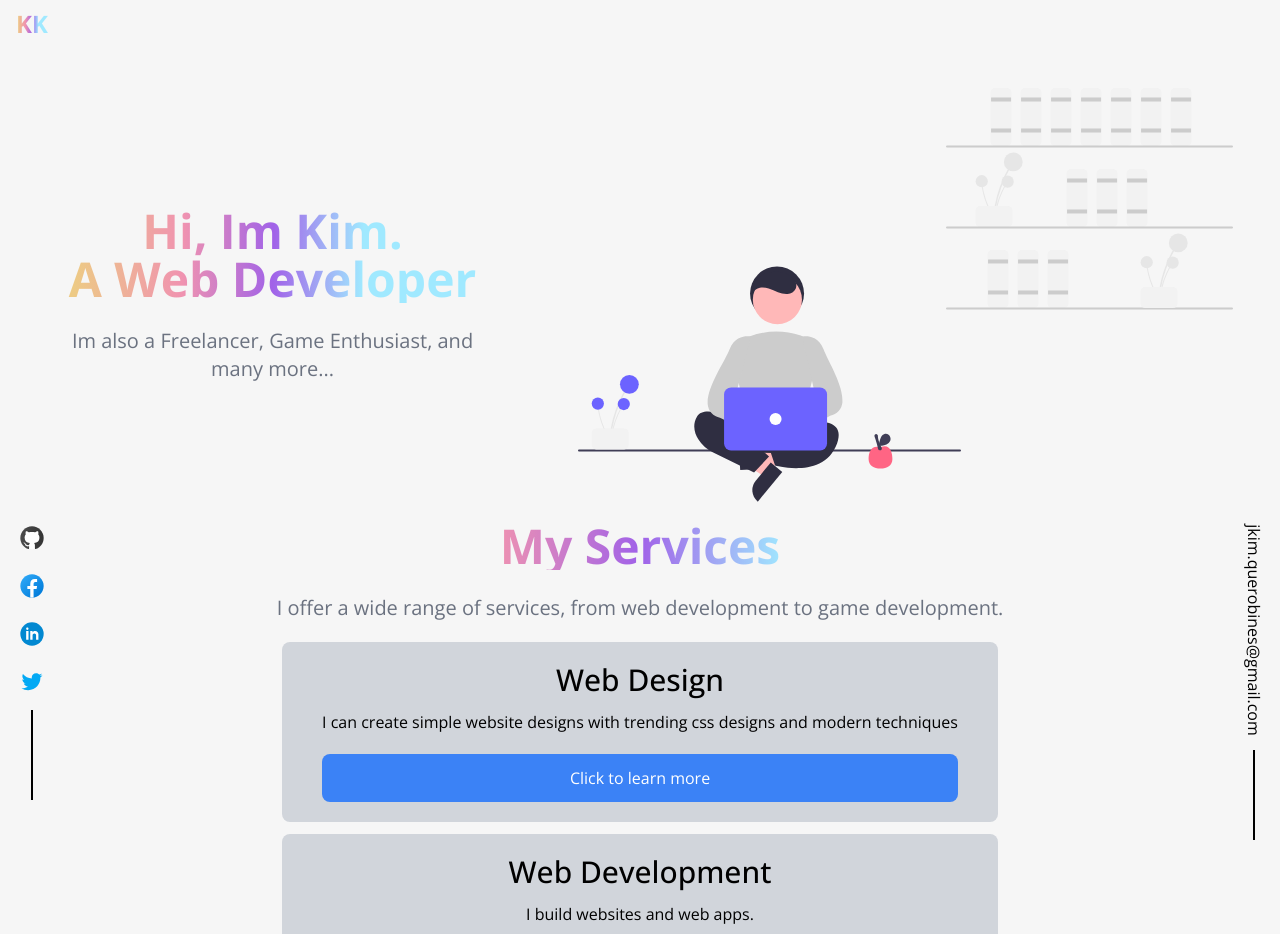
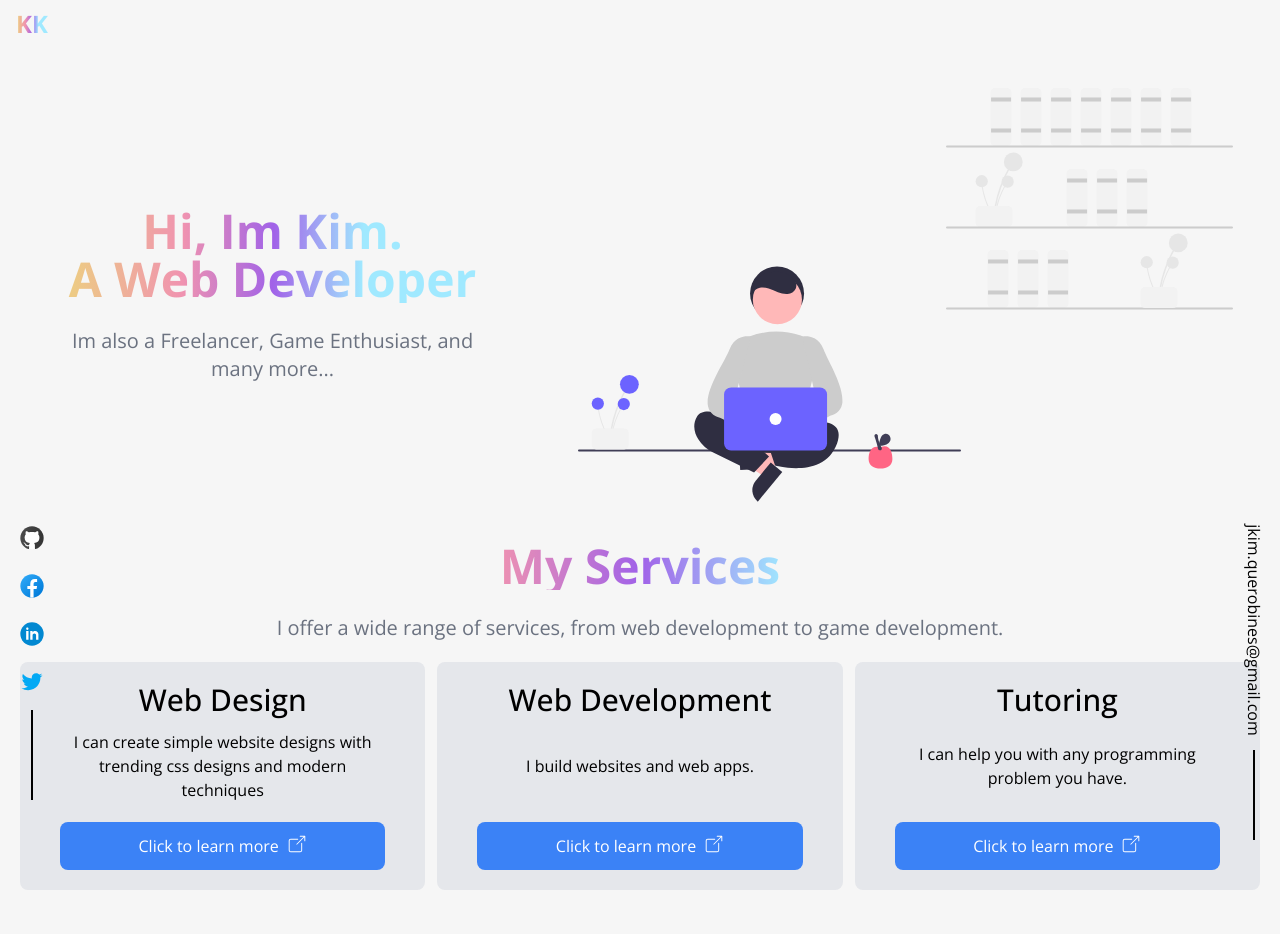
Before and after one commit to Kerubi-5/thekims-portfolio, a Next.js app: page / in a window 1280 px wide. Shown: the top 934 px of the page. Built offline with nearby package versions, Linux system fonts and the light colour scheme.

Commit message:
style: services cards

```diff
--- a/components/icons/ExternalLink.tsx
+++ b/components/icons/ExternalLink.tsx
@@ -1,12 +1,7 @@
 import { IIcon } from "components/types";
 
 const ExternalLink = ({ ...rest }: IIcon) => (
-  <svg
-    fill="#000000"
-    xmlns="http://www.w3.org/2000/svg"
-    viewBox="0 0 128 128"
-    {...rest}
-  >
+  <svg xmlns="http://www.w3.org/2000/svg" viewBox="0 0 128 128" {...rest}>
     <path d="M 84 11 C 82.3 11 81 12.3 81 14 C 81 15.7 82.3 17 84 17 L 106.80078 17 L 60.400391 63.400391 C 59.200391 64.600391 59.200391 66.499609 60.400391 67.599609 C 61.000391 68.199609 61.8 68.5 62.5 68.5 C 63.2 68.5 63.999609 68.199609 64.599609 67.599609 L 111 21.199219 L 111 44 C 111 45.7 112.3 47 114 47 C 115.7 47 117 45.7 117 44 L 117 14 C 117 12.3 115.7 11 114 11 L 84 11 z M 24 31 C 16.8 31 11 36.8 11 44 L 11 104 C 11 111.2 16.8 117 24 117 L 84 117 C 91.2 117 97 111.2 97 104 L 97 59 C 97 57.3 95.7 56 94 56 C 92.3 56 91 57.3 91 59 L 91 104 C 91 107.9 87.9 111 84 111 L 24 111 C 20.1 111 17 107.9 17 104 L 17 44 C 17 40.1 20.1 37 24 37 L 69 37 C 70.7 37 72 35.7 72 34 C 72 32.3 70.7 31 69 31 L 24 31 z" />
   </svg>
 );
--- a/pages/index.tsx
+++ b/pages/index.tsx
@@ -1,4 +1,5 @@
 import { Layout } from "components/common";
+import { ExternalLink } from "components/icons";
 import { Card } from "components/post";
 import Link from "next/link";
 import { ReactNode } from "react";
@@ -18,12 +19,13 @@ type Section = {
 const Home = () => {
   const ServicesCard = ({ title, description, url }: ServiceCard) => {
     return (
-      <article className="py-5 px-10 text-center bg-gray-300 rounded-lg">
+      <article className="py-5 px-10 bg-gray-200 text-center rounded-lg flex flex-col justify-between">
         <h3 className="text-3xl font-medium mb-3">{title}</h3>
         <p>{description}</p>
         <Link href={url}>
-          <a className="p-3 block bg-blue-500 hover:bg-blue-600 transition-colors text-white rounded-lg mt-5">
-            Click to learn more
+          <a className="flex gap-2 justify-center p-3 bg-blue-500 hover:bg-blue-600 transition-colors text-white rounded-lg mt-5">
+            Click to learn more{" "}
+            <ExternalLink width="20px" height="20px" fill="white" />
           </a>
         </Link>
       </article>
@@ -32,7 +34,7 @@ const Home = () => {
 
   const Section = ({ title, description, children }: Section) => {
     return (
-      <section className="flex items-center justify-center flex-wrap">
+      <section className="flex flex-col justify-center items-center lg:mt-5">
         <div className="py-5 text-center">
           <h2 className="text-5xl bg-clip-text text-transparent primary-gradient font-bold mb-6">
             {title}
@@ -62,7 +64,7 @@ const Home = () => {
         title="My Services"
         description="I offer a wide range of services, from web development to game development."
       >
-        <div className="grid gap-3">
+        <div className="grid gap-3 md:grid-cols-2 lg:grid-cols-3">
           <ServicesCard
             title="Web Design"
             description="I can create simple website designs with trending css designs and modern techniques"
```
